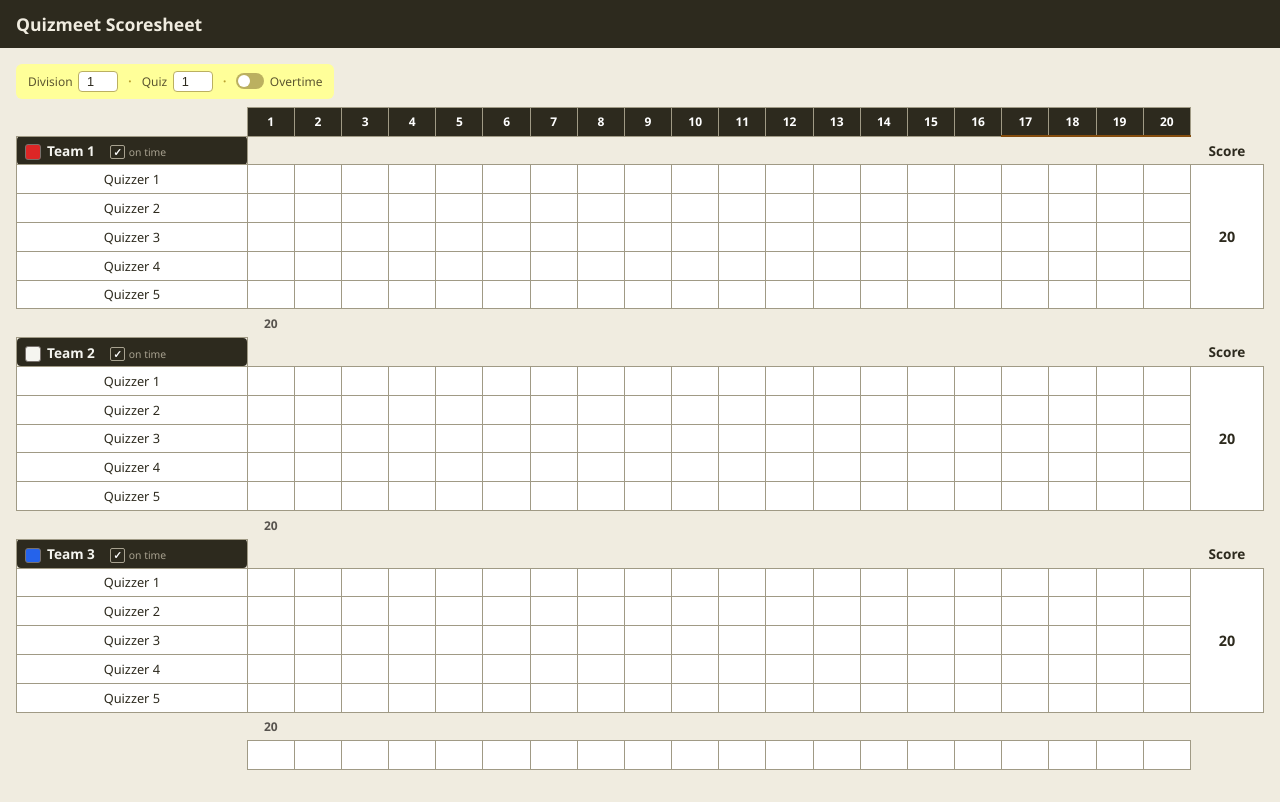
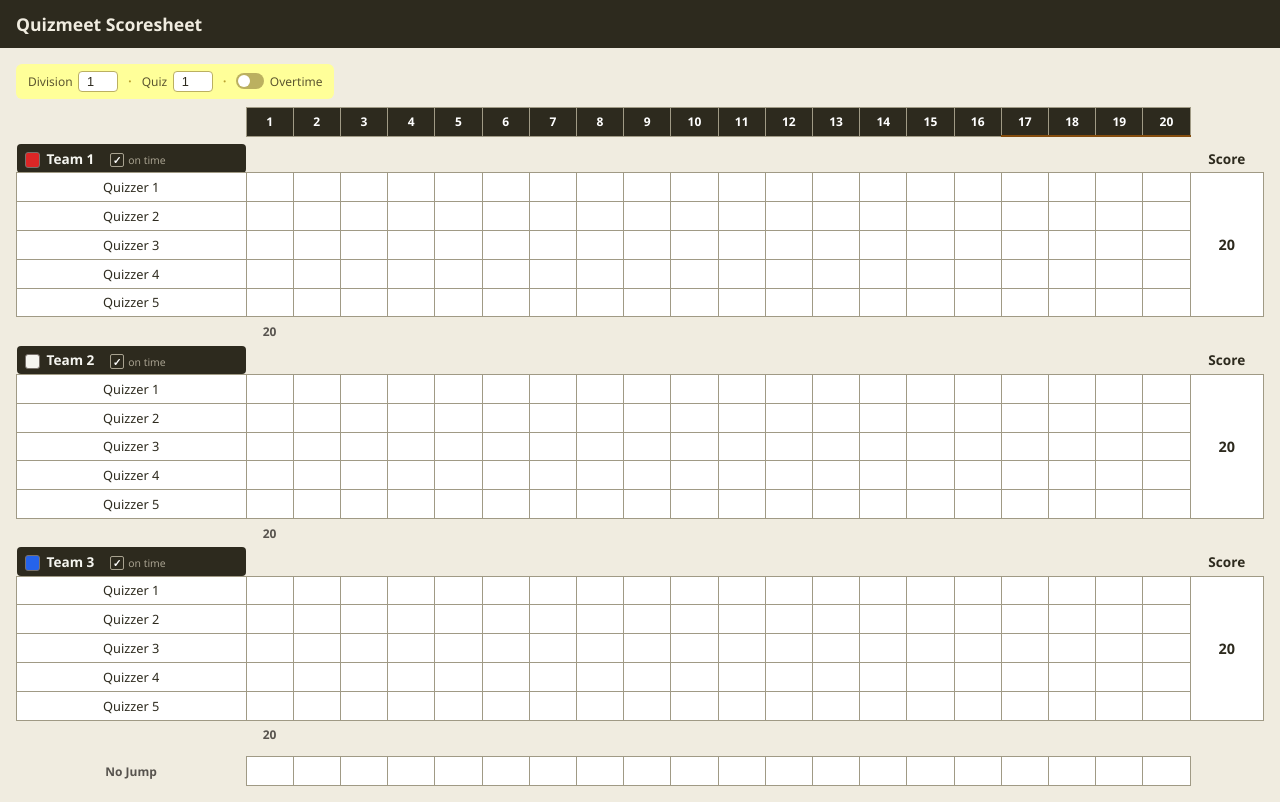
Before and after one commit to TommyAmberson/qzr-sheet, a Vue app: page / in a window 1280 px wide. Built offline with nearby package versions, Linux system fonts and the light colour scheme; the HTML template or start-up script is replaced by a standard one.

Commit message:
spacer row

```diff
--- a/src/components/Scoresheet.vue
+++ b/src/components/Scoresheet.vue
@@ -325,6 +325,9 @@ function colGroupClass(colIdx: number): string {
           </th>
           <th class="col--total col--total-header"></th>
         </tr>
+        <tr class="spacer-row">
+          <td :colspan="displayColumns.length + 2"></td>
+        </tr>
       </thead>
 
       <tbody>
@@ -398,8 +401,11 @@ function colGroupClass(colIdx: number): string {
 
       <!-- No-jump row at bottom -->
       <tfoot>
+        <tr class="spacer-row">
+          <td :colspan="displayColumns.length + 2"></td>
+        </tr>
         <tr class="row--no-jump">
-          <td class="col--name sticky-col"></td>
+          <td class="col--name sticky-col no-jump-label">No Jump</td>
           <td
             v-for="{ col, idx } in displayColumns"
             :key="col.key"
@@ -599,6 +605,14 @@ function colGroupClass(colIdx: number): string {
   background-color: #fdf2f811;
 }
 
+/* Spacer row — half-height transparent gap */
+.spacer-row td {
+  height: 0.5rem;
+  padding: 0 !important;
+  border: none !important;
+  background: transparent !important;
+}
+
 /* Question header row — empty name cell blends with background */
 thead .col--name {
   background: transparent !important;
@@ -679,6 +693,7 @@ thead .col--name {
   text-align: left;
   padding-left: 0.5rem;
   border-radius: 4px;
+  border: none !important;
 }
 .row--team-header .team-name::before {
   content: '';
@@ -763,6 +778,11 @@ thead .col--name {
 .row--no-jump .sticky-col {
   background: transparent !important;
   border: none !important;
+}
+.no-jump-label {
+  font-weight: 600;
+  color: #57534e;
+  font-size: 0.75rem;
 }
 .no-jump-total {
   background: transparent !important;
```
